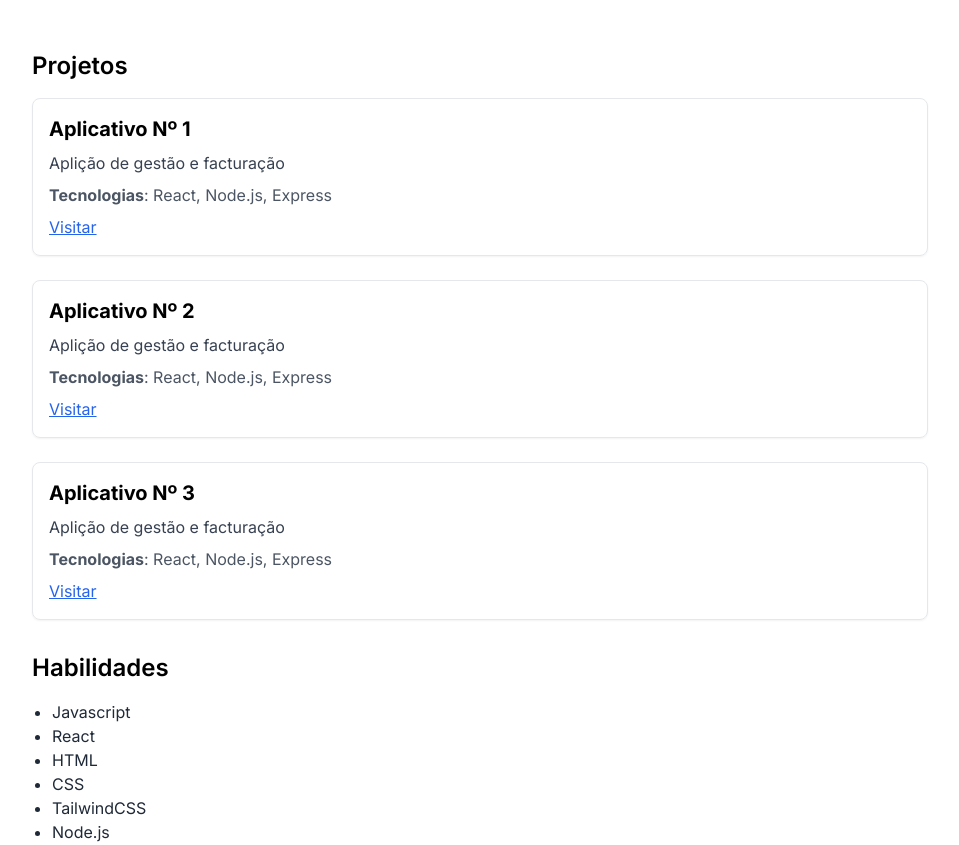
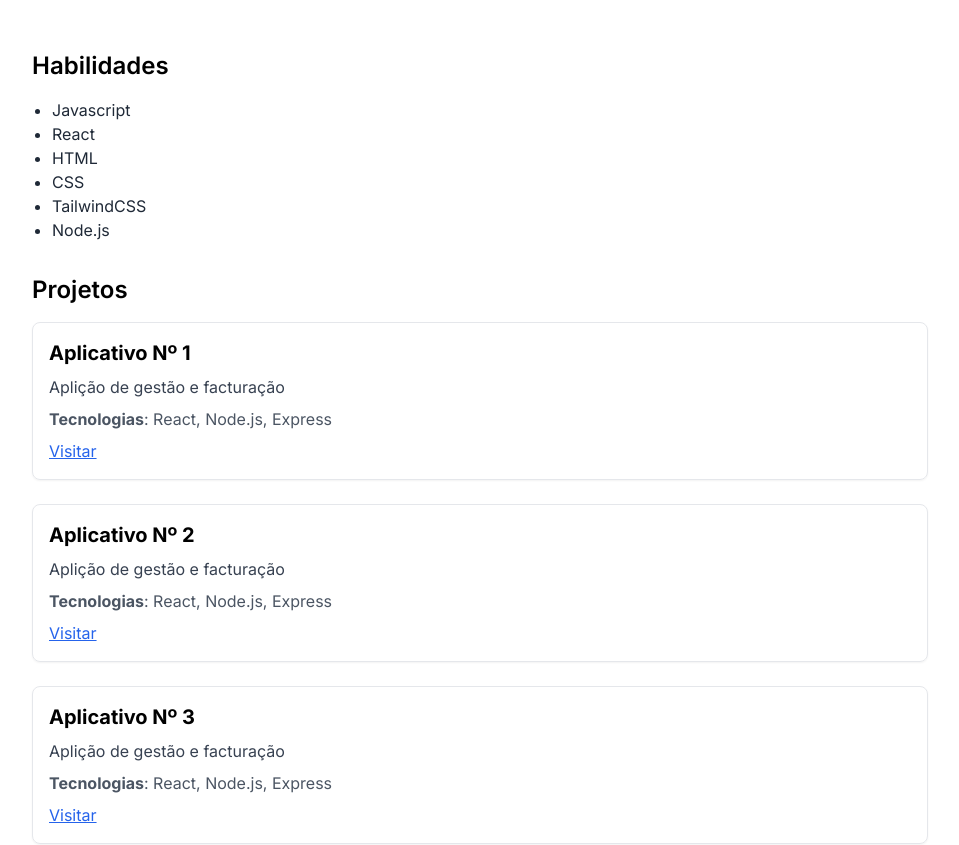
Before and after one commit to manuelbento19/my-folio, a Next.js app: page /you in a window 1280 px wide. Shown: the part 348-1193 px from the top of the page, without its empty margins (160-1119 px from the left). Built offline with nearby package versions, Linux system fonts and the light colour scheme.

Commit message:
feat: Scroll behavior

```diff
--- a/src/app/globals.css
+++ b/src/app/globals.css
@@ -1,3 +1,12 @@
 @tailwind base;
 @tailwind components;
 @tailwind utilities;
+
+*{
+    margin: 0;
+    padding: 0;
+    box-sizing: border-box;
+}
+html{
+    scroll-behavior: smooth;
+}
--- a/src/app/you/page.tsx
+++ b/src/app/you/page.tsx
@@ -121,6 +121,14 @@ export default function Page(){
                     </div>
                 </div>
             </section>
+            <section id='skills' className="mb-8">
+                <h2 className="text-2xl font-semibold mb-4">Habilidades</h2>
+                <ul className="list-disc ml-5 text-gray-800">
+                {portfolio.skills.map((skill, index) => (
+                    <li key={index}>{skill}</li>
+                ))}
+                </ul>
+            </section>
             <section id='projects' className="mb-8">
                 <h2 className="text-2xl font-semibold mb-4">Projetos</h2>
                 {portfolio.projects.map((item, index) => (
@@ -131,14 +139,6 @@ export default function Page(){
                         <a href={item.link} className="text-blue-600 underline" target="_blank" rel="noopener noreferrer">Visitar</a>
                     </div>
                 ))}
-            </section>
-            <section id='skills' className="mb-8">
-                <h2 className="text-2xl font-semibold mb-4">Habilidades</h2>
-                <ul className="list-disc ml-5 text-gray-800">
-                {portfolio.skills.map((skill, index) => (
-                    <li key={index}>{skill}</li>
-                ))}
-                </ul>
             </section>
             <section id='experiences' className="mb-8">
                 <h2 className="text-2xl font-semibold mb-4">Experiência de Trabalho</h2>
```
